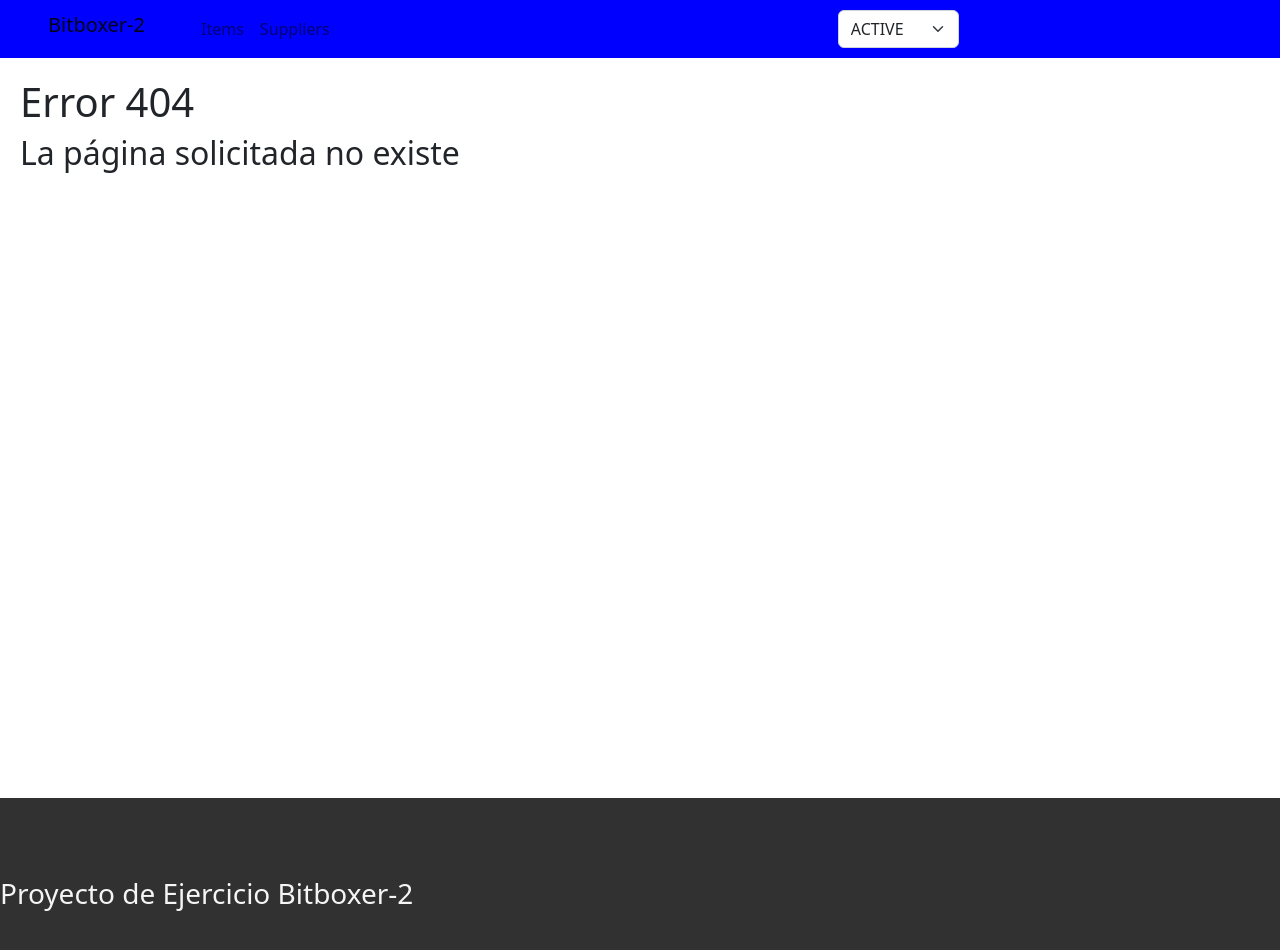
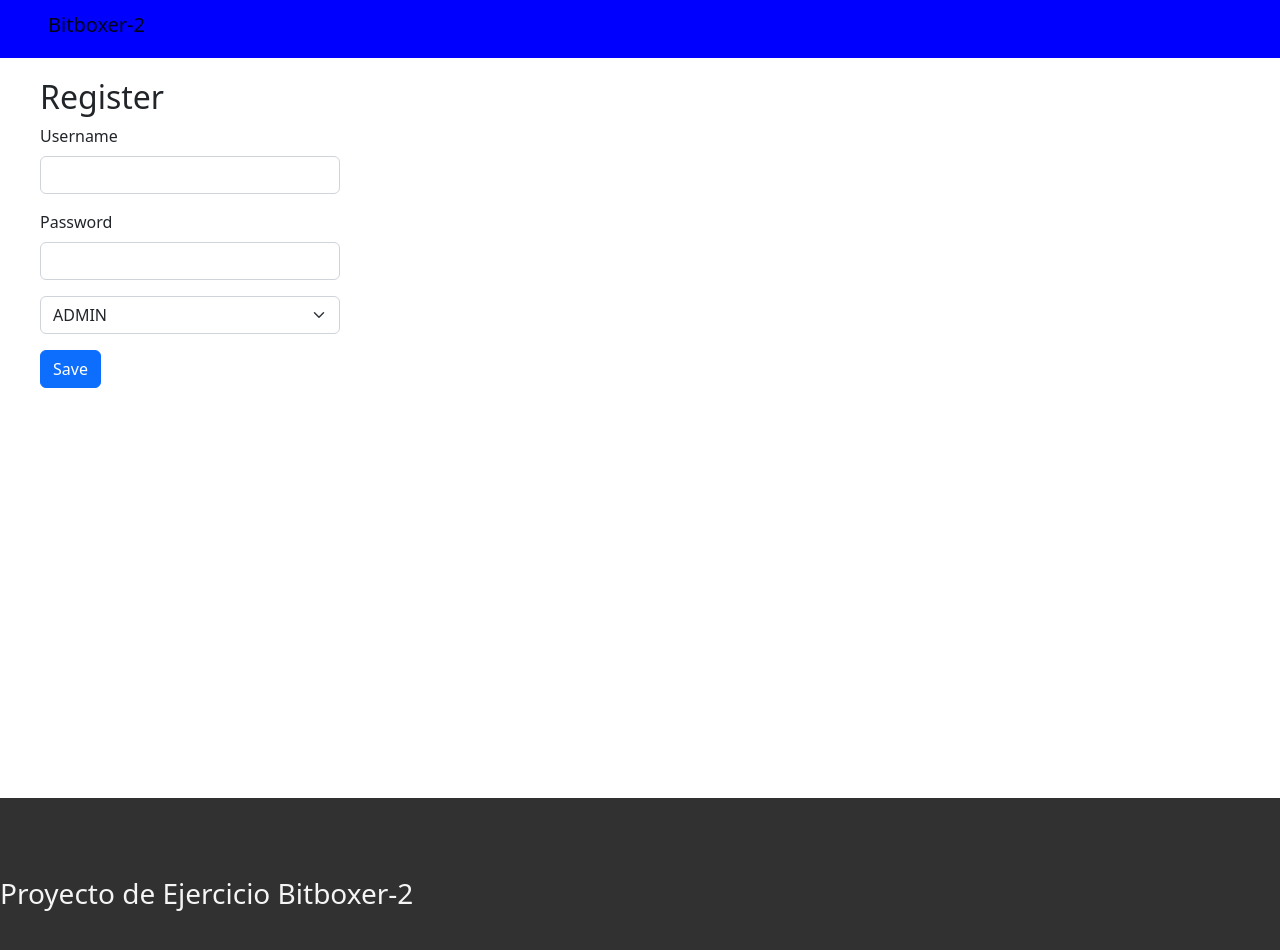
Before and after one commit to luisbitbox/Bitboxer-2, a React (Create React App) app: page /register in a window 1280 px wide. Before the commit this address had no page. Shown: the top 950 px of the page. Built offline with nearby package versions, Linux system fonts and the light colour scheme.

Commit message:
Terminado el login junto con su lógica. Ahora se muestra el Creator del item que es el usuario

```diff
--- a/src/App.js
+++ b/src/App.js
@@ -3,11 +3,14 @@ import { AppRouter } from './router/AppRouter';
 import { ItemProvider } from './helpers/ItemContext'
 import { SupplierProvider } from './helpers/SupplierContext';
 import { PriceReductionProvider } from './helpers/PriceReductionContext';
+import { UserProvider } from './helpers/UserContext';
 
 function App() {
 
   return (
         <div className="App">
+          <UserProvider>
+
           <ItemProvider>
           <SupplierProvider>
           <PriceReductionProvider>
@@ -18,6 +21,7 @@ function App() {
           </SupplierProvider>
           </ItemProvider>
 
+          </UserProvider>
         </div>
   );
 }
--- a/src/components/layout/Header.js
+++ b/src/components/layout/Header.js
@@ -1,8 +1,16 @@
-import React from 'react'
+import React, { useContext, useEffect } from 'react'
 import { NavLink } from 'react-router-dom'
 import 'bootstrap/dist/css/bootstrap.css';
+import { UserContext } from '../../helpers/UserContext';
 
 export const Header = ({ onItemFilter}) => {
+
+    const {globalUser, setGlobalUser} = useContext(UserContext);
+
+    useEffect(()=>{
+        setGlobalUser(null);
+    }, []);
+
     const handleSelect = (e) => {
         const value = e.target.value;
         let filtro = false;
@@ -21,6 +29,7 @@ export const Header = ({ onItemFilter}) => {
               <span className="navbar-toggler-icon"></span>
           </button>
 
+              {globalUser !== null &&
                 <div className="collapse navbar-collapse " id="navbarSupportedContent">
                         <ul className="navbar-nav mr-auto separate-nav">
                             <li className="nav-item">
@@ -37,6 +46,7 @@ export const Header = ({ onItemFilter}) => {
                         </select>
                     </div>
                 </div>
+              }
         </nav>
 
     </header>
--- a/src/components/layout/TableItem.js
+++ b/src/components/layout/TableItem.js
@@ -18,12 +18,7 @@ export const TableItem = ({itemFilter}) => {
 
     const getItems = async() => {
         try{
-            const result = await axios.get('http://localhost:8080/erp/api/item', {
-                headers: {
-                    username: "Luis",
-                    password: "user"
-                }
-            });
+            const result = await axios.get('http://localhost:8080/erp/api/item');
 
             if(itemFilter){
                 setItem(result.data.filter((i) => i.state==="ACTIVE"));
@@ -66,7 +61,7 @@ export const TableItem = ({itemFilter}) => {
                                 <td>{i.description}</td>
                                 <td>{i.price}</td>
                                 <td>{i.creation}</td>
-                                <td>{i.creator}</td>
+                                <td>{i.creator.username}</td>
                                 <td>
                                     <div className="form-check">
                                         <input className="form-check-input" type="checkbox" value="" id="flexCheckDefault" checked={i.state} readOnly/>
--- a/src/components/pages/ItemCard.js
+++ b/src/components/pages/ItemCard.js
@@ -9,6 +9,7 @@ export const ItemCard = () => {
     const [checked, setChecked] = useState(false);
 
     const [item, setItem] = useState({});
+    const [creator, setCreator] = useState({});
     const { setGlobalItem  } = useContext(ItemContext);
 
     const [supplier, setSupplier] = useState([]);
@@ -28,6 +29,8 @@ export const ItemCard = () => {
     const getItem = async(req, res)=> {
         try {
             const result = await axios.get("http://localhost:8080/erp/api/item/" + params.id);
+            console.log(result.data);
+            setCreator(result.data.creator);
             setItem(result.data);
             setChecked(result.data.state)
         } catch (error) {
@@ -105,7 +108,7 @@ export const ItemCard = () => {
                             <h2 className="card-title">Description: {item.description}</h2>
                             <h2>Price: {item.price}</h2>
                             <h2>Creation: {item.creation}</h2>
-                            <h2>Creator: {item.creator}</h2>
+                            <h2>Creator: {creator.username}</h2>
                         </div>
                 </div>
 
--- a/src/components/pages/Login.js
+++ b/src/components/pages/Login.js
@@ -1,25 +1,43 @@
-import React, { useState } from 'react'
-import { useNavigate, useParams } from 'react-router-dom';
+import React, { useContext, useEffect, useState } from 'react'
+import { useNavigate, NavLink } from 'react-router-dom';
 import axios from 'axios';
+import { UserContext } from '../../helpers/UserContext';
 
 export const Login = () => {
   const [username, setUsername] = useState('');
   const [password, setPassword] = useState('');
+  const [role, setRole] = useState('');
+  const {globalUser, setGlobalUser} = useContext(UserContext);
+
+  const navigate = useNavigate();
 
   const handleSubmit = async (e) => {
     e.preventDefault();
     try{
+        const result = await axios.get('http://localhost:8080/erp/api/auth');
 
-        const result = await axios.post('http://localhost:8080/erp/api/login', {username, password});
+        const foundUser = result.data.find(usuario => {
+            return username === usuario.username;
+        });
 
-        localStorage.setItem('token', result.data.token);
-        console.log(result.data.token);
+          if (foundUser) {
+            setGlobalUser(foundUser);
+            console.log(globalUser);
+            navigate("/item");
+          } else {
+            alert("Usuario o contraseña incorrectos");
+          }
+
+        console.log(result.data);
 
       }catch(error){
         console.error(error)
       };
   }
 
+  useEffect(() => {
+    console.log(globalUser);
+  }, [globalUser]);
 
   return (
     <div className='login'>
@@ -38,13 +56,17 @@ export const Login = () => {
                                 <label htmlFor="password" className="text-info">Password:</label><br/>
                                 <input type="password" name="password" id="password" className="form-control"value={password} onChange={e => setPassword(e.target.value)}/>
                             </div>
+                            <div className="form-group my-3">
+                                <select className="form-select" aria-label="Default select example" name='role'>
+                                    <option value={role} onChange={e => setRole(e.target.value)}>ADMIN</option>
+                                    <option value={role} onChange={e => setRole(e.target.value)}>USER</option>
+                                </select>
+                            </div>
                             <div className="form-group">
-                                <label htmlFor="remember-me" className="text-info"><span>Remember me</span>
-                                <span><input id="remember-me" name="remember-me" type="checkbox"/></span></label><br/>
                                 <input type="submit" name="submit" className="btn btn-info btn-md" value="submit"/>
                             </div>
-                            <div id="register-link" className="text-right">
-                                <a href="#" className="text-info">Register here</a>
+                            <div id="register-link" className="text-info">
+                                <NavLink to="/register" className="nav-link">Register here</NavLink>
                             </div>
                         </form>
                     </div>
--- a/src/components/pages/NewItem.js
+++ b/src/components/pages/NewItem.js
@@ -1,15 +1,14 @@
-import React, { useEffect } from 'react'
+import React, { useContext, useEffect } from 'react'
 import { useNavigate } from 'react-router-dom';
 import "bootstrap/dist/css/bootstrap.min.css"
 import axios from 'axios';
+import { UserContext } from '../../helpers/UserContext';
 
 export const NewItem = () => {
 
     const navigate = useNavigate();
+    const {globalUser} = useContext(UserContext);
 
-    useEffect(()=>{
-      localStorage.setItem('itemCode', "");
-    }, []);
 
     const saveItem = async (e) =>{
         e.preventDefault();
@@ -17,7 +16,7 @@ export const NewItem = () => {
         const item = {
           itemCode: e.target.itemCode.value,
           description: e.target.description.value,
-          price: e.target.price.value
+          price: e.target.price.value,
         };
 
         // Verifica si el código de artículo ya existe en el almacenamiento local
@@ -37,9 +36,14 @@ export const NewItem = () => {
 
         try {
           // Hace una solicitud POST al servidor para guardar el artículo
-          const response = await axios.post("http://localhost:8080/erp/api/item", item);
+          const result = await axios.post("http://localhost:8080/erp/api/item", item);
+
+          const idItem = result.data.idItem;
+          console.log(globalUser);
+
+          await axios.put(`http://localhost:8080/erp/api/item/${idItem}/addCreator`, globalUser);
           navigate(`/item`);
-          return response;
+
         } catch (error) {
           console.log(error);
         }
--- a/src/components/pages/NewPriceReduction.js
+++ b/src/components/pages/NewPriceReduction.js
@@ -36,6 +36,12 @@ export const NewPriceReduction = () => {
         // Verifica si alguno de los campos está vacío
         if(!newPriceReduction.reducedPrice || newPriceReduction.startDate===null || newPriceReduction.endDate===null){
             alert("Los campos no pueden estar vacíos")
+            return
+
+        }
+        // Verifica que la fecha inicial no sea mayor que la fecha final
+        if(newPriceReduction.startDate > newPriceReduction.endDate){
+            alert("La fecha inicial no puede ser mayor que la fecha final")
             return
         }
 
--- /dev/null
+++ b/src/components/pages/Register.js
@@ -0,0 +1,68 @@
+import React, { useEffect }  from 'react'
+import { useNavigate } from 'react-router-dom';
+import "bootstrap/dist/css/bootstrap.min.css"
+import axios from 'axios';
+
+export const Register = () => {
+
+    const navigate = useNavigate();
+
+    useEffect(()=>{
+
+      }, []);
+
+      const saveUser = async (e) =>{
+          e.preventDefault();
+
+          const user = {
+            username: e.target.username.value,
+            password: e.target.password.value,
+            role: e.target.role.value
+          };
+
+
+          // Verifica si alguno de los campos está vacío
+          if(!user.username || !user.password || !user.role){
+            alert("Los campos no pueden estar vacíos")
+            return
+          }
+
+          try {
+            // Hace una solicitud POST al servidor para guardar el artículo
+            const response = await axios.post("http://localhost:8080/erp/api/auth", user);
+
+            console.log(user.username + " - " + user.password + " - " + user.role);
+            navigate("/");
+
+            return response;
+          } catch (error) {
+            console.log(error);
+          }
+
+        }
+
+
+  return (
+    <div className='content'>
+        <h2>Register</h2>
+        <form className='w-25' onSubmit={saveUser}>
+                <div className="mb-3">
+                    <label htmlFor="exampleInputEmail1" className="form-label">Username</label>
+                    <input type="text" className="form-control" id="" aria-describedby="emailHelp"  name="username" />
+                </div>
+                <div className="mb-3">
+                    <label htmlFor="exampleInputPassword1" className="form-label">Password</label>
+                    <input type="password" className="form-control" id="exampleInputEmail1" name="password" />
+                </div>
+                <div className="mb-3">
+                    <select className="form-select" aria-label="Default select example" name='role'>
+                        <option value="ADMIN">ADMIN</option>
+                        <option value="USER">USER</option>
+                    </select>
+                </div>
+
+                <button type="submit" className="btn btn-primary">Save</button>
+            </form>
+    </div>
+  )
+}
--- /dev/null
+++ b/src/helpers/UserContext.js
@@ -0,0 +1,13 @@
+import { createContext, useState } from 'react'
+
+export const UserContext = createContext();
+
+export const UserProvider = ({ children }) => {
+    const [globalUser, setGlobalUser] = useState({});
+
+    return (
+      <UserContext.Provider value={{ globalUser, setGlobalUser }}>
+        {children}
+      </UserContext.Provider>
+    );
+  };
--- a/src/router/AppRouter.js
+++ b/src/router/AppRouter.js
@@ -9,6 +9,7 @@ import { Login } from '../components/pages/Login'
 import { NewItem } from '../components/pages/NewItem'
 import { NewPriceReduction } from '../components/pages/NewPriceReduction'
 import { NewSupplier } from '../components/pages/NewSupplier'
+import { Register } from '../components/pages/Register'
 import { Supplier } from '../components/pages/Supplier'
 
 export const AppRouter = () => {
@@ -29,6 +30,7 @@ export const AppRouter = () => {
 
             <Routes>
                 <Route path='/' element={<Login></Login>}></Route>
+                <Route path='/register' element={<Register></Register>}></Route>
                 <Route path='/item' element={<Item itemFilter={itemFilter}></Item>}></Route>
                 <Route path='/item/:id' element={<ItemCard></ItemCard>}></Route>
                 <Route path='/newItem' element={<NewItem></NewItem>}></Route>
```
Lines whose indentation alone changed are shown as unchanged.
